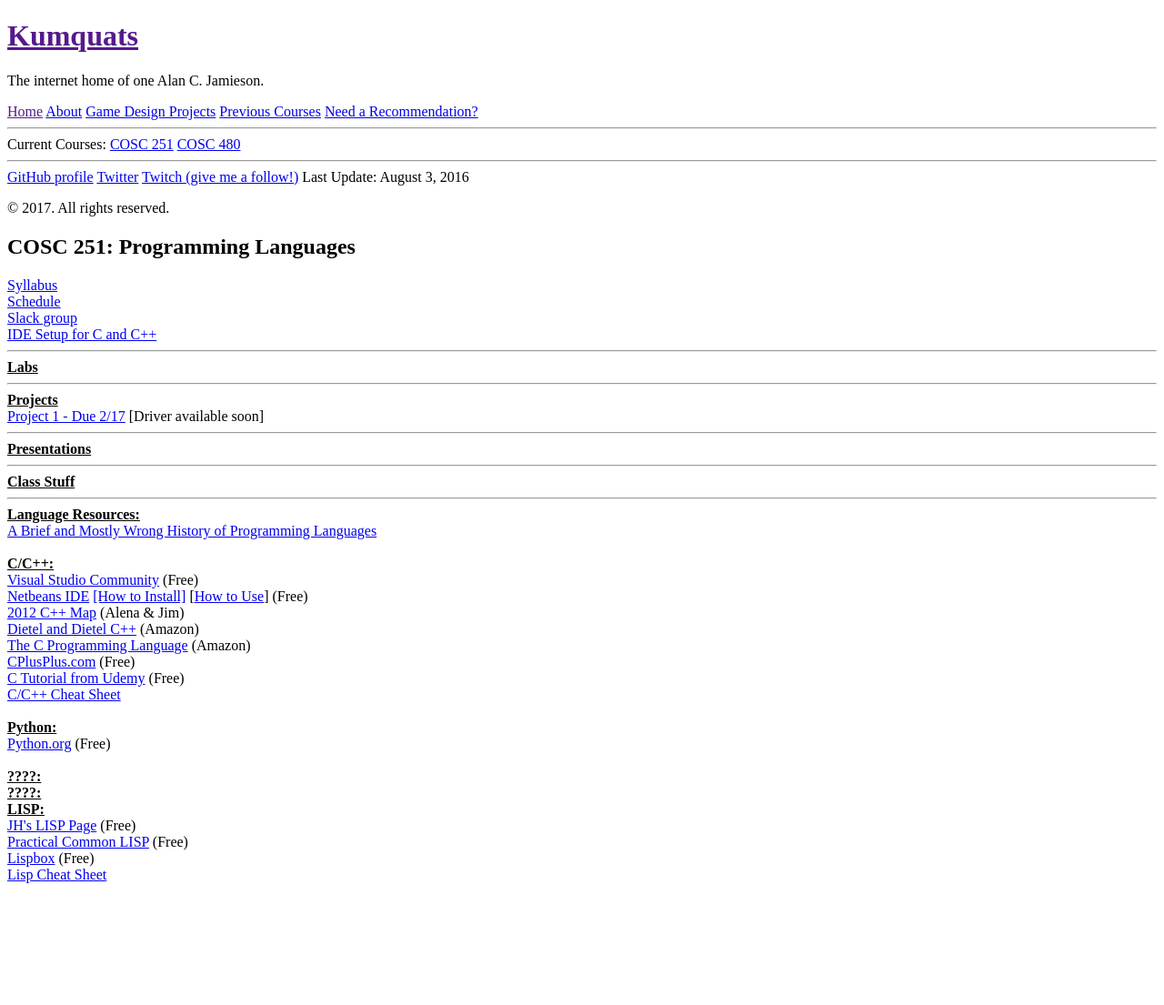
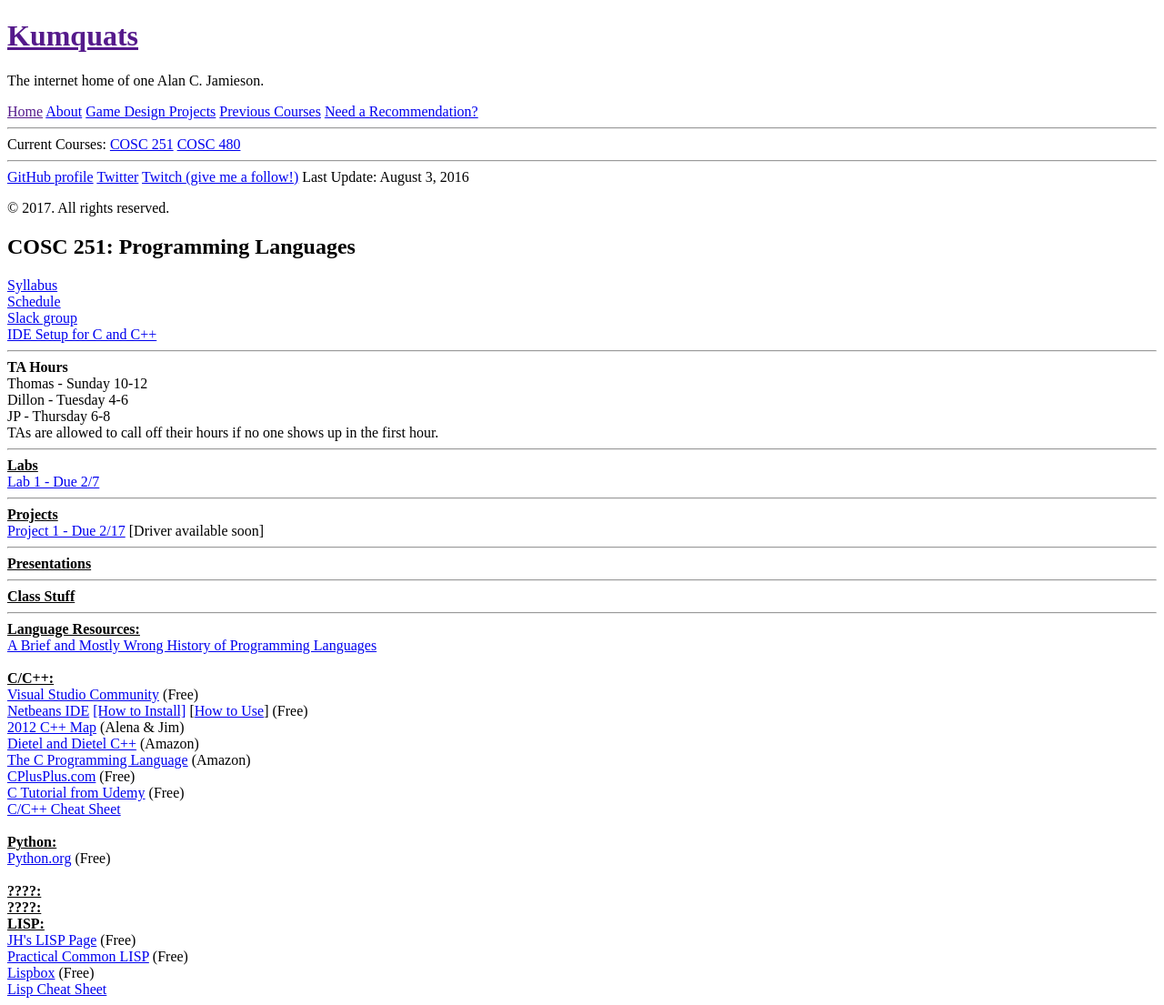
Before and after one commit to ripark/ripark.github.io, a Jekyll site: the page built from s17/cosc251.html, in a window 1280 px wide. Shown: the whole page at 91% size. Built offline with Jekyll 4.4.1, drawn with Linux system fonts in a browser that asks for light colours; Markdown is read by kramdown in place of the engine named in the settings; before the commit the page ends 979 px from its top, so only the background shows below that.

Commit message:
TA hours

```diff
--- a/s17/cosc251.html
+++ b/s17/cosc251.html
@@ -13,7 +13,19 @@ shorttitle: "COSC 251"
 <a href="http://ripark.github.io/s17/CIDEGuide.pdf">IDE Setup for C and C++</a>
 <br>
 <hr>
+<b>TA Hours</b>
+<br>
+Thomas - Sunday 10-12
+<br>
+Dillon - Tuesday 4-6
+<br>
+JP - Thursday 6-8
+<br>
+TAs are allowed to call off their hours if no one shows up in the first hour.
+<hr>
 <strong><u>Labs</strong></u>
+<br>
+<a href="http://ripark.github.io/s17/COSC251Lab1.pdf">Lab 1 - Due 2/7</a>
 <br>
 <hr>
 <strong><u>Projects</strong></u>
```
Also changed, not shown: 1 other file.
